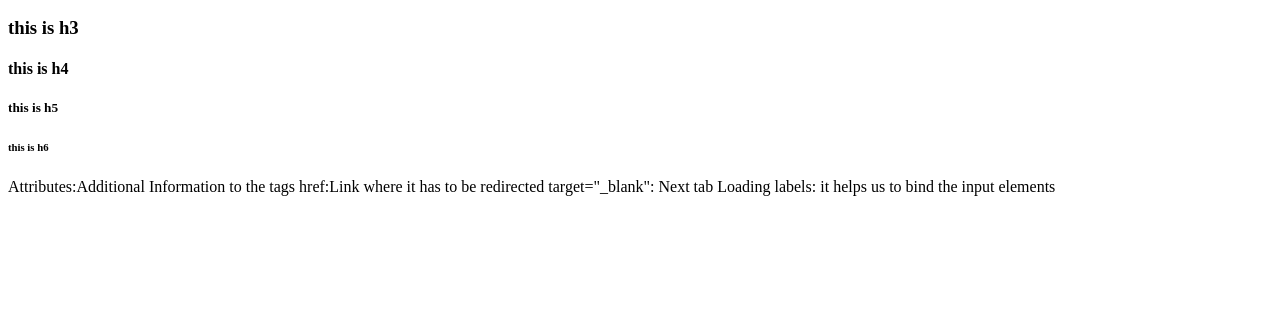
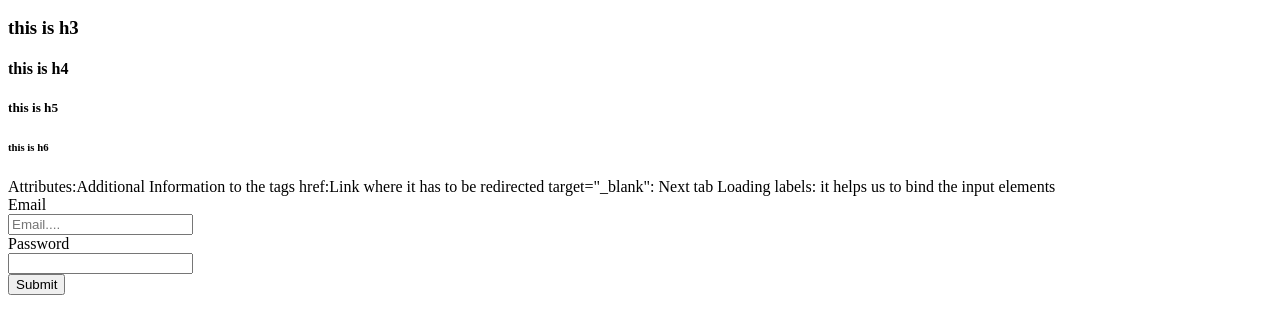
Before and after one commit to SAI-MOHAN-B/FSD-B59WDTamil, a plain HTML site: page HTML-CSS/index.html in a window 1280 px wide. Shown: the part 242-576 px from the top of the page. Drawn offline with Linux system fonts and the light colour scheme.

Commit message:
Update index.html

```diff
--- a/HTML-CSS/index.html
+++ b/HTML-CSS/index.html
@@ -45,3 +45,10 @@ href:Link where it has to be redirected
 target="_blank": Next tab Loading
 labels:
 it helps us to bind the input elements
+<form method="post">
+<label for="email">Email</label><br>
+<input type="email" name="email" id="email" placeholder="Email...."><br>
+<label for="password">Password</label><br>
+<input type="password" name="pass" id="password"><br>
+<input type="submit" value="Submit">
+</form>
```
